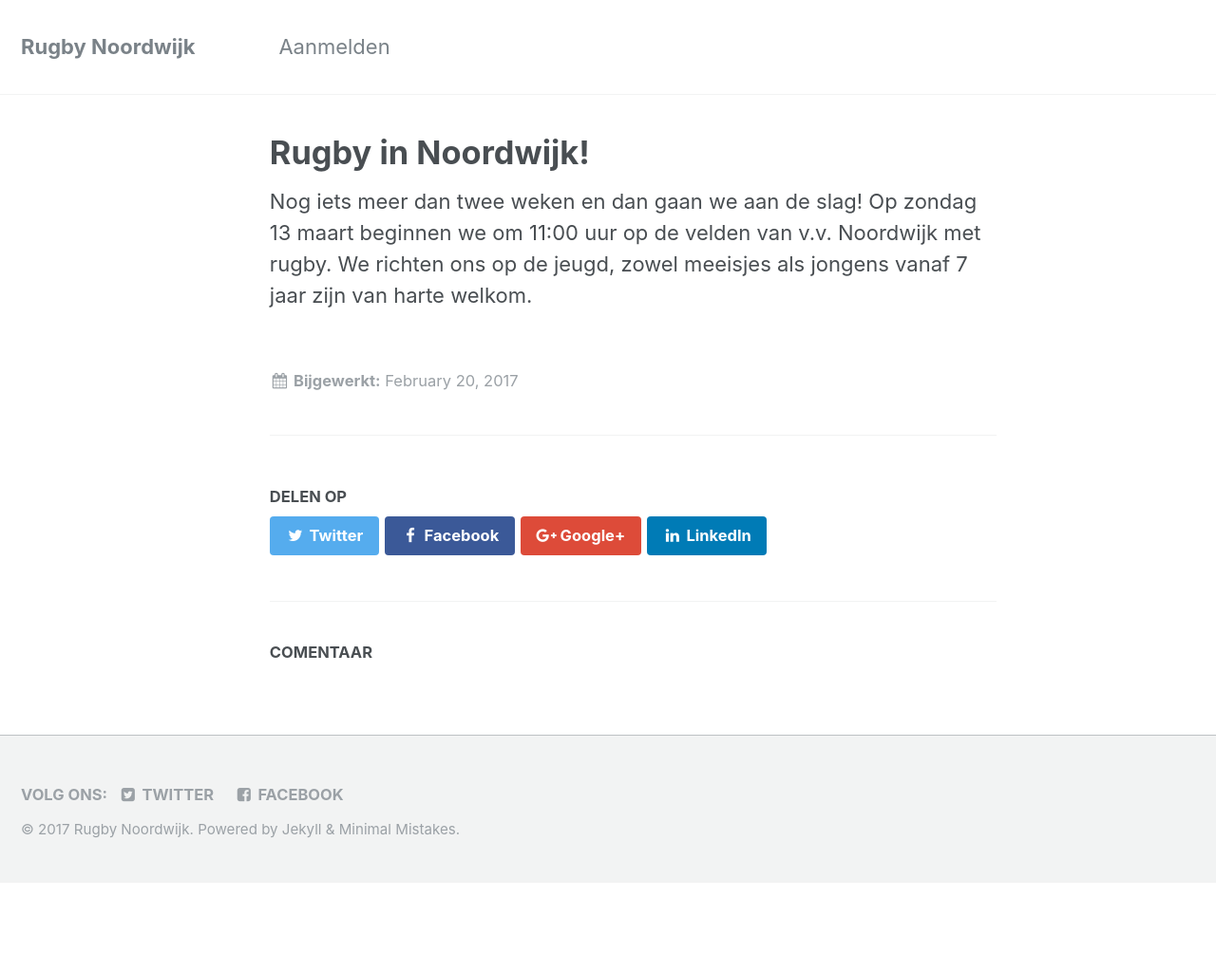
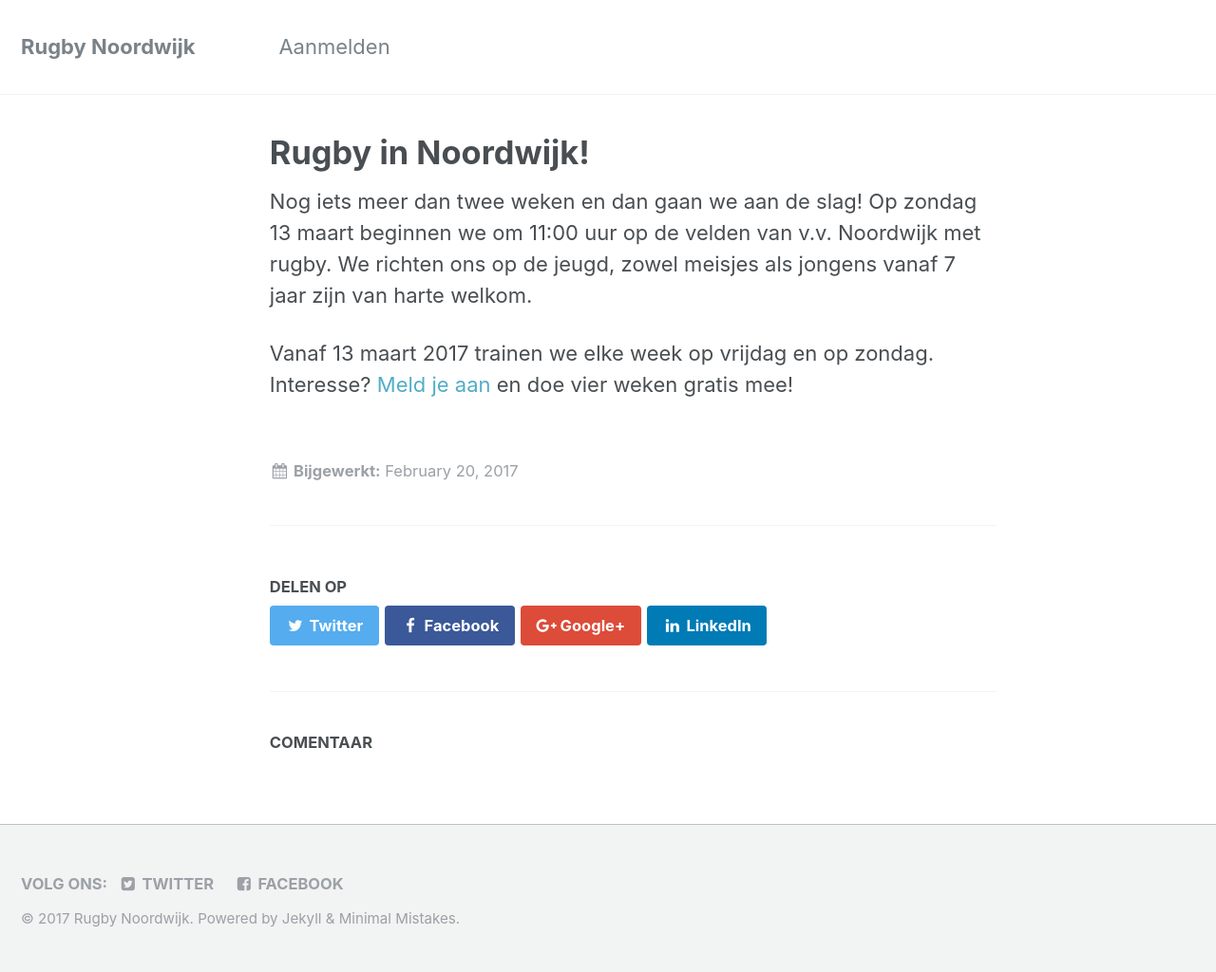
Before and after one commit to wijnandb/rugby-noordwijk, a Jekyll site: the page built from _posts/2016-02-20-Rugby-in-Noordwijk.md, in a window 1280 px wide. Shown: the whole page at 95% size. Built offline with Jekyll 4.4.1, drawn with Linux system fonts in a browser that asks for light colours; nearby versions of some CDN libraries; library files that are not in the unit come from our copies; before the commit the page ends 930 px from its top, so only the background shows below that.

Commit message:
aanmeld link er bij

```diff
--- a/_posts/2016-02-20-Rugby-in-Noordwijk.md
+++ b/_posts/2016-02-20-Rugby-in-Noordwijk.md
@@ -4,4 +4,6 @@ date: 2017-02-20 12:50:01
 ---
 
 Nog iets meer dan twee weken en dan gaan we aan de slag!
-Op zondag 13 maart beginnen we om 11:00 uur op de velden van v.v. Noordwijk met rugby. We richten ons op de jeugd, zowel meeisjes als jongens vanaf 7 jaar zijn van harte welkom.
+Op zondag 13 maart beginnen we om 11:00 uur op de velden van v.v. Noordwijk met rugby. We richten ons op de jeugd, zowel meisjes als jongens vanaf 7 jaar zijn van harte welkom.
+
+Vanaf 13 maart 2017 trainen we elke week op vrijdag en op zondag. Interesse? <a href="/aanmelden/">Meld je aan</a> en doe vier weken gratis mee!
```
